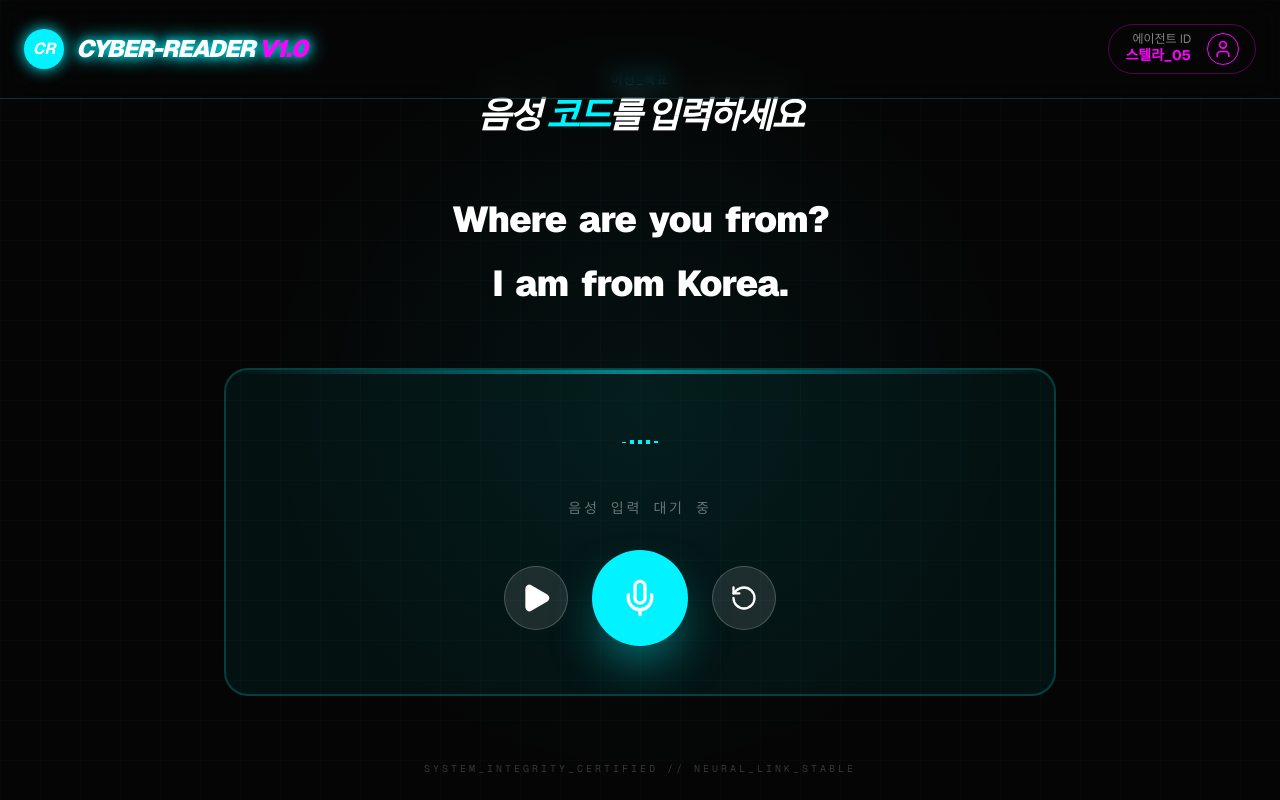
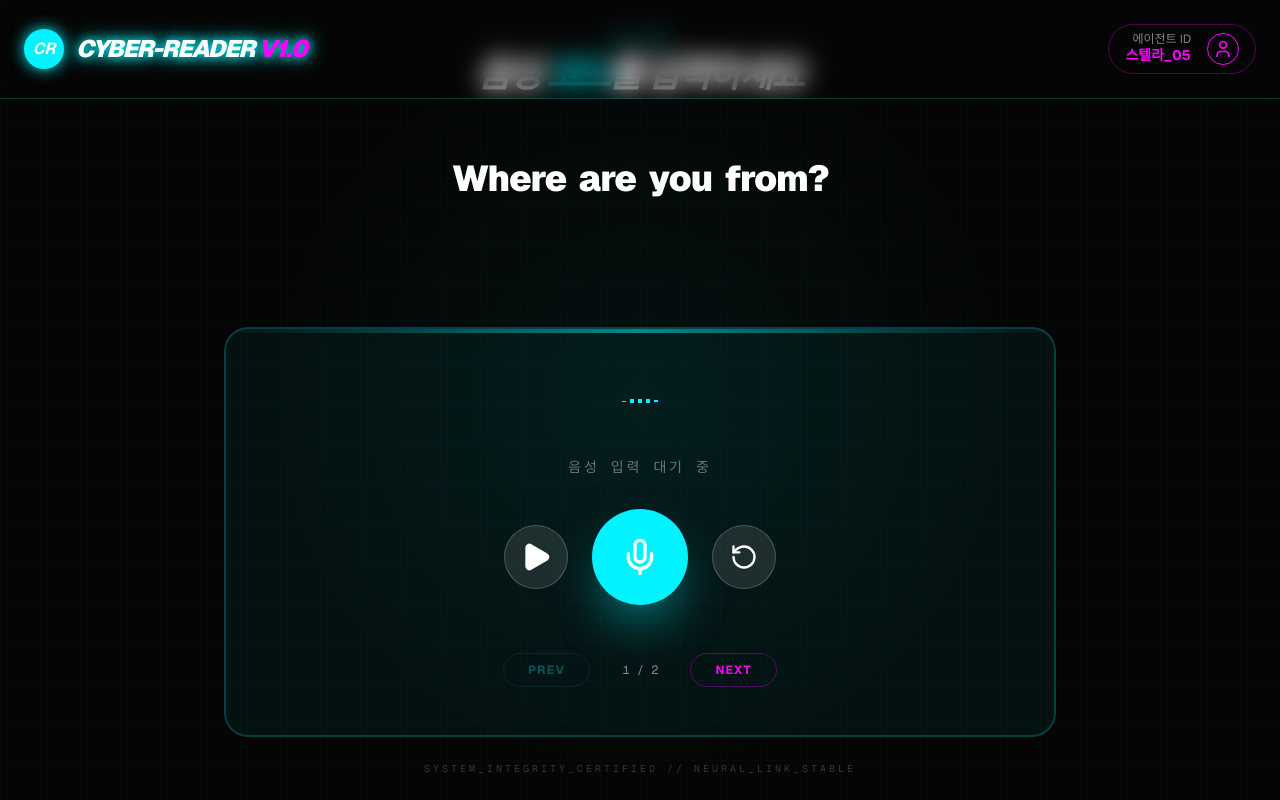
Before and after one commit to serose8779-ux/reading1, a Next.js app: page / in a window 1280 px wide. Built offline with nearby package versions, Linux system fonts and the light colour scheme.

Commit message:
Add files via upload

```diff
--- a/components/Reader.tsx
+++ b/components/Reader.tsx
@@ -11,6 +11,7 @@ import { cleanText, compareWords } from "../lib/utils";
 const TARGET_SENTENCE = "Where are you from? I am from Korea.";
 
 export function Reader() {
+    const [currentIndex, setCurrentIndex] = useState(0);
     const { speak } = useTextToSpeech();
     const { isListening, transcript, startListening, stopListening } = useSpeechToText();
 
@@ -19,32 +20,41 @@ export function Reader() {
         return TARGET_SENTENCE.match(/[^.!?]+[.!?]*/g)?.map(s => s.trim()) || [TARGET_SENTENCE];
     }, []);
 
-    const targetWords = useMemo(() => TARGET_SENTENCE.split(/\s+/), []);
+    const currentTargetSentence = sentences[currentIndex];
+    const targetWords = useMemo(() => currentTargetSentence.split(/\s+/), [currentTargetSentence]);
     const spokenWords = useMemo(() => cleanText(transcript).split(/\s+/), [transcript]);
 
-    const getWordStatus = (globalIndex: number) => {
-        if (globalIndex >= spokenWords.length || spokenWords[0] === "") return "pending";
-        return compareWords(targetWords[globalIndex], spokenWords[globalIndex]) ? "correct" : "incorrect";
+    const getWordStatus = (index: number) => {
+        if (index >= spokenWords.length || spokenWords[0] === "") return "pending";
+        return compareWords(targetWords[index], spokenWords[index]) ? "correct" : "incorrect";
+    };
+
+    const handleNext = () => {
+        stopListening();
+        if (currentIndex < sentences.length - 1) {
+            setCurrentIndex(prev => prev + 1);
+        }
+    };
+
+    const handlePrev = () => {
+        stopListening();
+        if (currentIndex > 0) {
+            setCurrentIndex(prev => prev - 1);
+        }
     };
 
     const reset = () => {
         stopListening();
     };
 
-    // Helper to get global index while mapping sentences
-    let wordCounter = 0;
-
     return (
         <div className="max-w-4xl w-full flex flex-col items-center gap-12 p-8">
             <div className="flex flex-col items-center gap-6 min-h-[120px] max-w-2xl px-4 text-center">
-                {sentences.map((sentence, sIdx) => (
-                    <div key={sIdx} className="flex flex-wrap justify-center gap-x-3 gap-y-4">
-                        {sentence.split(/\s+/).map((word, wIdx) => {
-                            const currentIdx = wordCounter++;
-                            return <WordBadge key={wIdx} word={word} status={getWordStatus(currentIdx)} />;
-                        })}
-                    </div>
-                ))}
+                <div className="flex flex-wrap justify-center gap-x-3 gap-y-4">
+                    {targetWords.map((word, wIdx) => (
+                        <WordBadge key={wIdx} word={word} status={getWordStatus(wIdx)} />
+                    ))}
+                </div>
             </div>
 
             <div className="flex flex-col items-center gap-8 w-full bg-cyan/5 border-2 border-cyan/20 p-12 rounded-3xl relative overflow-hidden">
@@ -58,8 +68,9 @@ export function Reader() {
 
                 <div className="flex items-center gap-6">
                     <button
-                        onClick={() => speak(TARGET_SENTENCE)}
+                        onClick={() => speak(currentTargetSentence)}
                         className="w-16 h-16 rounded-full bg-white/10 flex items-center justify-center hover:bg-white/20 transition-all border border-white/20 group"
+                        title="듣기"
                     >
                         <Play className="w-8 h-8 fill-white group-hover:scale-110 transition-transform" />
                     </button>
@@ -68,6 +79,7 @@ export function Reader() {
                         onClick={isListening ? stopListening : startListening}
                         className={`w-24 h-24 rounded-full flex items-center justify-center transition-all duration-500 shadow-2xl ${isListening ? "bg-neon-red shadow-neon-red/50 scale-110" : "bg-cyan shadow-cyan/50 hover:scale-105"
                             }`}
+                        title={isListening ? "중지" : "따라 읽기"}
                     >
                         <Mic className={`w-10 h-10 ${isListening ? "text-white" : "text-cyber-black"}`} />
                     </button>
@@ -75,8 +87,29 @@ export function Reader() {
                     <button
                         onClick={reset}
                         className="w-16 h-16 rounded-full bg-white/10 flex items-center justify-center hover:bg-white/20 transition-all border border-white/20"
+                        title="초기화"
                     >
                         <RotateCcw className="w-7 h-7" />
+                    </button>
+                </div>
+
+                <div className="flex gap-4 mt-4">
+                    <button
+                        onClick={handlePrev}
+                        disabled={currentIndex === 0}
+                        className="px-6 py-2 rounded-full border border-cyan/30 text-cyan disabled:opacity-30 hover:bg-cyan/10 transition-colors font-bold uppercase tracking-widest text-xs"
+                    >
+                        PREV
+                    </button>
+                    <div className="flex items-center text-xs font-mono text-white/50 px-4">
+                        {currentIndex + 1} / {sentences.length}
+                    </div>
+                    <button
+                        onClick={handleNext}
+                        disabled={currentIndex === sentences.length - 1}
+                        className="px-6 py-2 rounded-full border border-magenta/30 text-magenta disabled:opacity-30 hover:bg-magenta/10 transition-colors font-bold uppercase tracking-widest text-xs"
+                    >
+                        NEXT
                     </button>
                 </div>
             </div>
```
